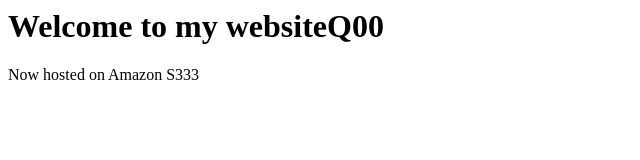
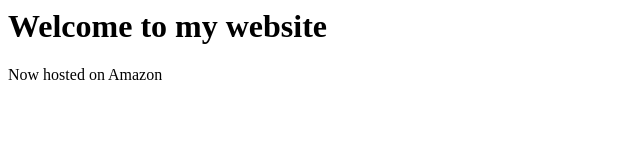
Before and after one commit to interrizky/IDNTest, a plain HTML site: page index.html in a window 1280 px wide. Shown: the whole page, without its empty margins (0-640 px from the left). Drawn offline with Linux system fonts and the light colour scheme.

Commit message:
change html

```diff
--- a/index.html
+++ b/index.html
@@ -3,8 +3,7 @@
     <title>My Website Home Page</title>
 </head>
 <body>
-  <h1>Welcome to my websiteQ00
-  </h1>
-  <p>Now hosted on Amazon S333</p>
+  <h1>Welcome to my website</h1>
+  <p>Now hosted on Amazon</p>
 </body>
 </html>
```
